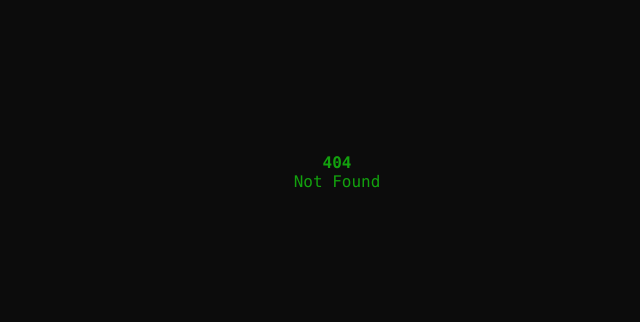
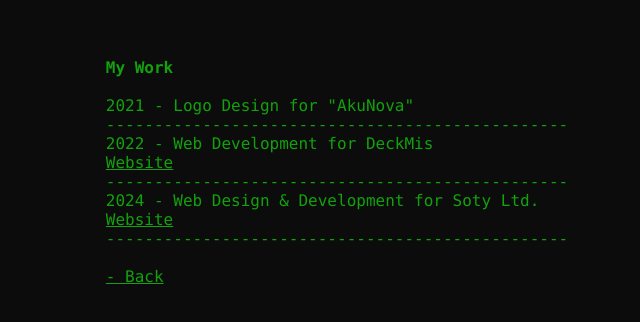
Before and after one commit to liandeguo/portfolio, a SvelteKit app: page /mywork in a window 1280 px wide. Before the commit this address had no page. Shown: the part 266-588 px from the top of the page, without its empty margins (303-943 px from the left). Built offline with nearby package versions, Linux system fonts and the light colour scheme.

Commit message:
My Work Page

```diff
--- a/src/app.html
+++ b/src/app.html
@@ -7,6 +7,7 @@
 		content="Liande Guo, Liande, Leander Guo, Leander, Frontend Developer, Hannover, Hanover, Guo">
 	<link rel="icon" href="%sveltekit.assets%/favicon.png" />
 	<meta name="viewport" content="width=device-width, initial-scale=1" />
+	<title>Liande Guo</title>
 	%sveltekit.head%
 </head>
 
--- a/src/routes/contact/+page.svelte
+++ b/src/routes/contact/+page.svelte
@@ -1,6 +1,11 @@
 <div>
     <p style="font-weight: bold;">My Contact & Social Media</p>
 
+    <br />
+    <p>E-Mail: <a href="mailto:inquiries@guocn.org">inquiries@guocn.org</a></p>
+    <pre>
+        ------------------------------------------------
+    </pre>
     <a href="https://github.com/liandeguo">GitHub</a>
     <br />
     <a href="https://dribbble.com/liandeguo">Dribbble</a>
--- /dev/null
+++ b/src/routes/mywork/+page.svelte
@@ -0,0 +1,17 @@
+<div>
+    <p style="font-weight: bold;">My Work</p>
+
+    <pre>
+
+        2021 - Logo Design for "AkuNova"
+        ------------------------------------------------
+        2022 - Web Development for DeckMis
+        <a href="https://www.deckmis.com">Website</a>
+------------------------------------------------
+        2024 - Web Design & Development for Soty Ltd.
+        <a href="https://soty.one">Website</a>
+------------------------------------------------
+
+    </pre>
+    <a href="../">- Back</a>
+</div>
```
Also changed, not shown: src/routes/+page.svelte (+8 -1 lines), src/routes/aboutme/+page.svelte (+11 -0 lines).
